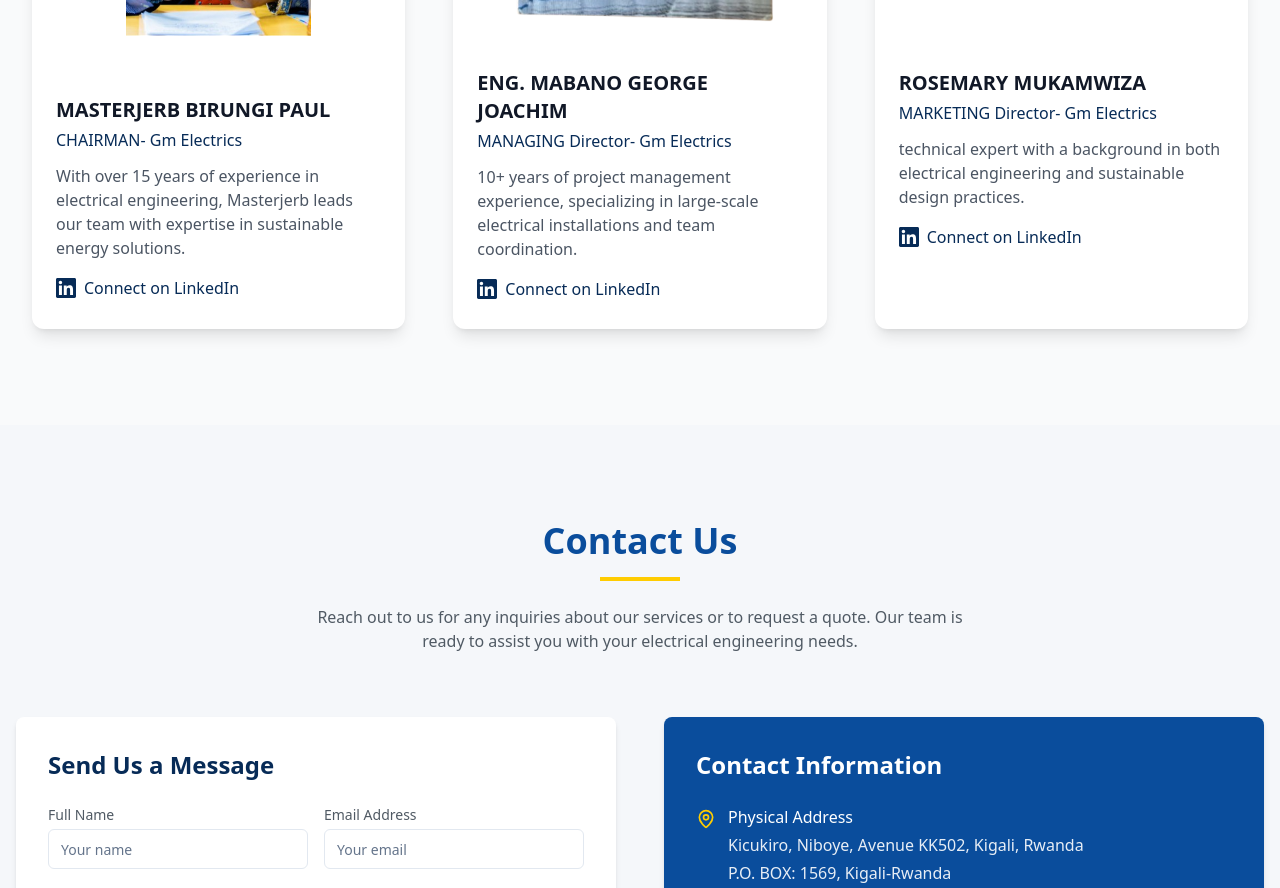
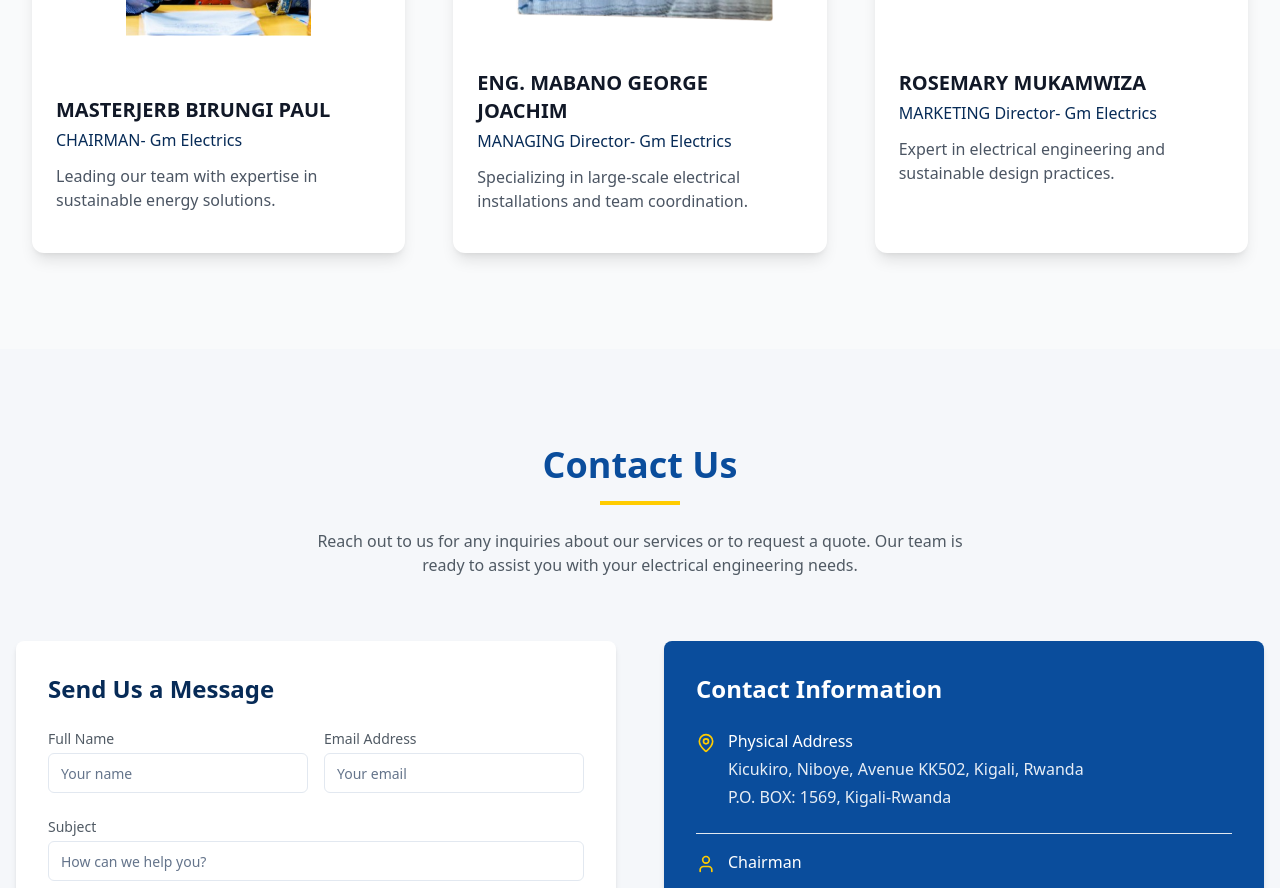
Before and after one commit to sm-junior0/gm_electrics, a React (Vite) app: page / in a window 1280 px wide. Shown: the part 5020-5908 px from the top of the page. Built offline with nearby package versions, Linux system fonts and the light colour scheme.

Commit message:
team desc

```diff
--- a/src/components/TeamSection.tsx
+++ b/src/components/TeamSection.tsx
@@ -6,22 +6,19 @@ const teamMembers = [
     name: "MASTERJERB BIRUNGI PAUL",
     role: "CHAIRMAN- Gm Electrics ",
     image: "/team/chairman.png",
-    description: "With over 15 years of experience in electrical engineering, Masterjerb leads our team with expertise in sustainable energy solutions.",
-    linkedin: "https://linkedin.com/",
+    description: "Leading our team with expertise in sustainable energy solutions.",
   },
   {
     name: "ENG. MABANO GEORGE JOACHIM",
     role: "MANAGING Director- Gm Electrics ",
     image: "/team/managingDirector.png",
-    description: "10+ years of project management experience, specializing in large-scale electrical installations and team coordination.",
-    linkedin: "https://linkedin.com/",
+    description: "Specializing in large-scale electrical installations and team coordination.",
   },
   {
     name: "ROSEMARY MUKAMWIZA",
     role: "MARKETING Director- Gm Electrics ",
     image: "/team/marketingDirector.png",
-    description: "technical expert with a background in both electrical engineering and sustainable design practices.",
-    linkedin: "https://linkedin.com/",
+    description: "Expert in electrical engineering and sustainable design practices.",
   },
 ];
 
@@ -67,22 +64,6 @@ const TeamSection = () => {
                 </h3>
                 <p className="text-gm-darkblue font-medium mb-3">{member.role}</p>
                 <p className="text-gray-600 mb-4">{member.description}</p>
-                <a
-                  href={member.linkedin}
-                  target="_blank"
-                  rel="noopener noreferrer"
-                  className="inline-flex items-center text-gm-darkblue hover:text-blue-600 transition-colors"
-                >
-                  <svg
-                    className="w-5 h-5 mr-2"
-                    fill="currentColor"
-                    viewBox="0 0 24 24"
-                    aria-hidden="true"
-                  >
-                    <path d="M20.447 20.452h-3.554v-5.569c0-1.328-.027-3.037-1.852-3.037-1.853 0-2.136 1.445-2.136 2.939v5.667H9.351V9h3.414v1.561h.046c.477-.9 1.637-1.85 3.37-1.85 3.601 0 4.267 2.37 4.267 5.455v6.286zM5.337 7.433c-1.144 0-2.063-.926-2.063-2.065 0-1.138.92-2.063 2.063-2.063 1.14 0 2.064.925 2.064 2.063 0 1.139-.925 2.065-2.064 2.065zm1.782 13.019H3.555V9h3.564v11.452zM22.225 0H1.771C.792 0 0 .774 0 1.729v20.542C0 23.227.792 24 1.771 24h20.451C23.2 24 24 23.227 24 22.271V1.729C24 .774 23.2 0 22.222 0h.003z" />
-                  </svg>
-                  Connect on LinkedIn
-                </a>
               </div>
             </motion.div>
           ))}
```
